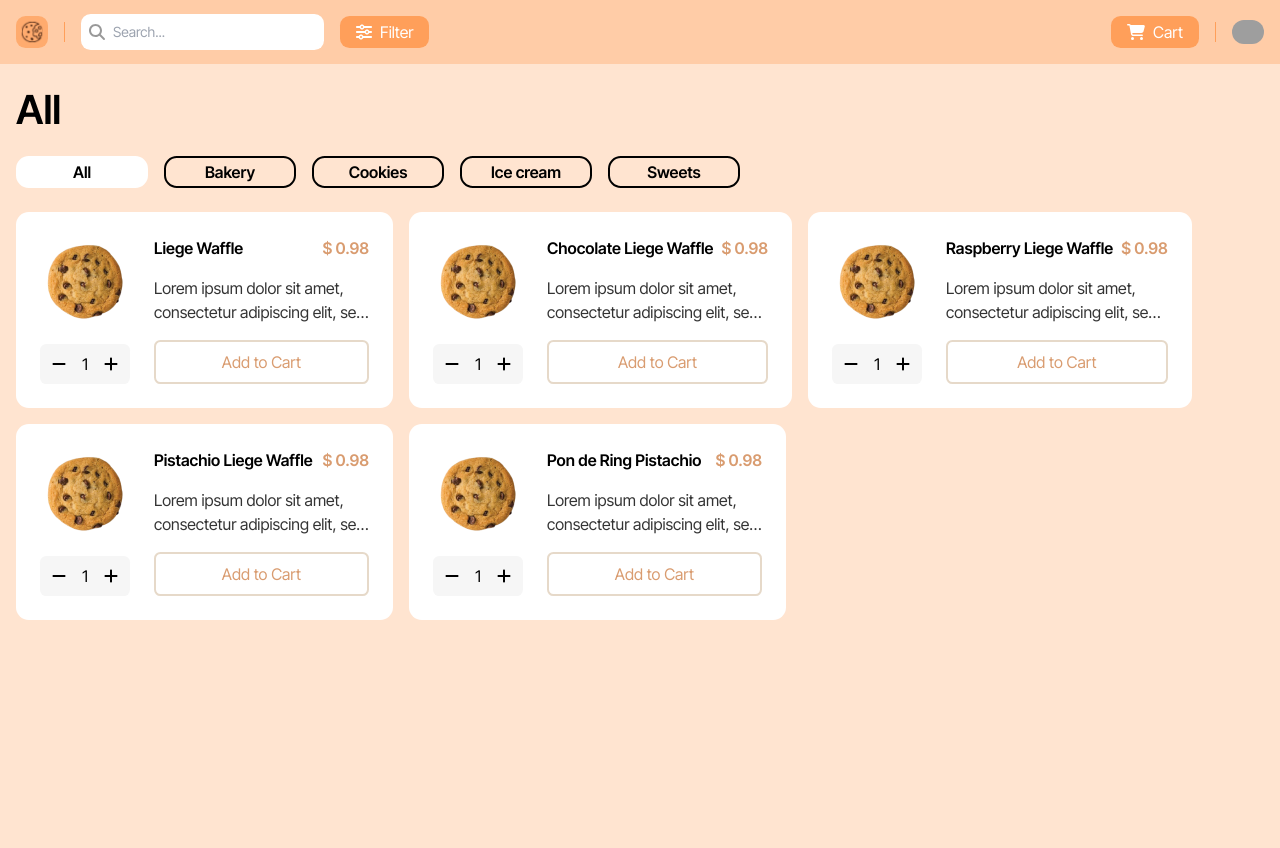
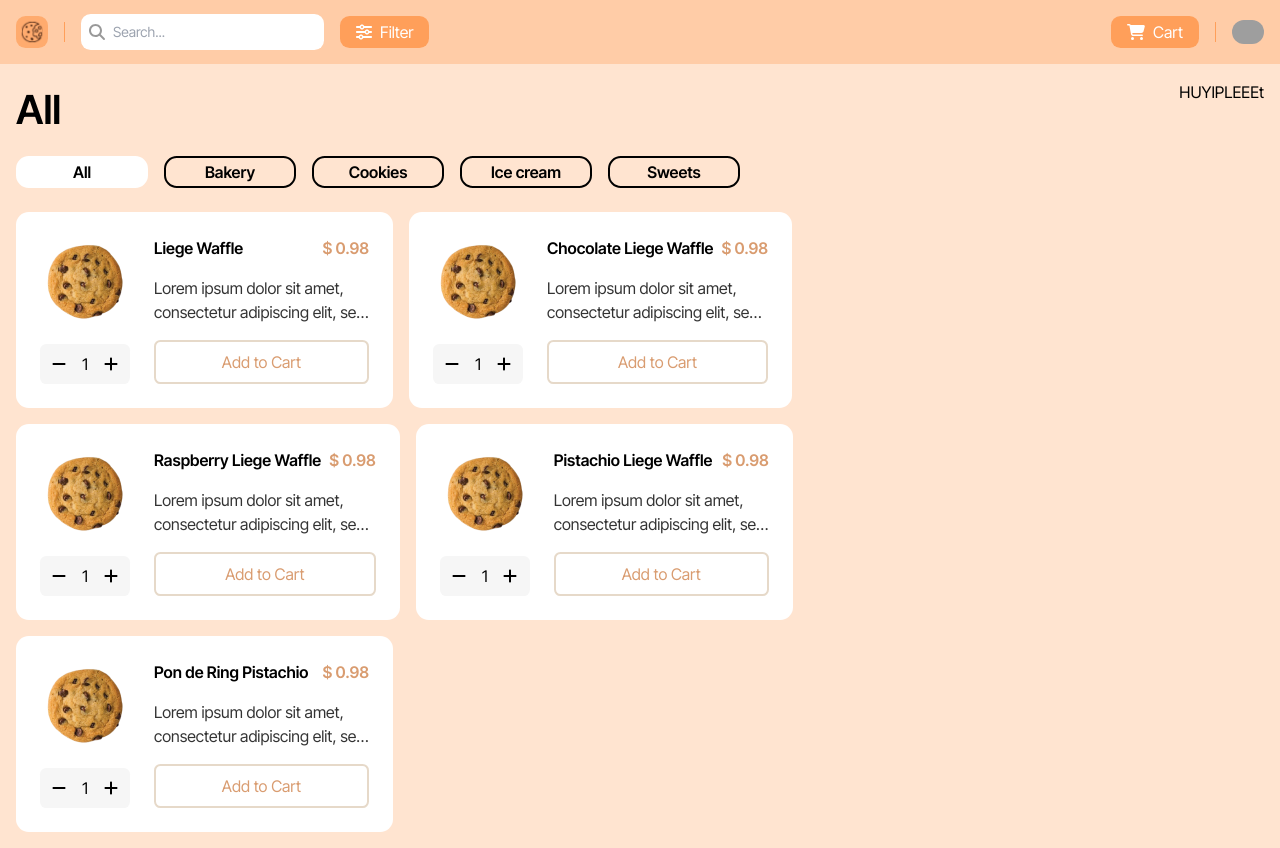
Before and after one commit to IvanWake/cookieStore, a React (Create React App) app: page /home in a window 1280 px wide. Both pictures are taken after a click on the button "Cart". Before the commit the page ends 800 px from the top, so only its background shows below. Built offline with nearby package versions, Linux system fonts and the light colour scheme; no server answers; grey boxes are pictures that could not be loaded.

Commit message:
Addede Cart store-state, implement logic for displaying and hiding Cart, divised main wrapper

```diff
--- /dev/null
+++ b/src/components/Cart/Cart.js
@@ -0,0 +1,5 @@
+const Cart = () => {
+    return <h1>HUYIPLEEEt</h1>;
+}
+
+export default Cart;
--- a/src/components/Layout/Header.js
+++ b/src/components/Layout/Header.js
@@ -1,4 +1,5 @@
 import React, { Fragment, useState } from 'react';
+import { useCart } from '../../store/cart-store';
 import ProfileWrapper from "./ProfileWrapper";
 import { header } from '../../store/styles.js';
 import { FontAwesomeIcon } from '@fortawesome/react-fontawesome';
@@ -8,7 +9,11 @@ import logo from '../../assets/logo.svg';
 const Header = (props) => {
     const [isProfileVisible, setIsProfileVisible] = useState(false);
 
-    const setIsProfileVisibleHandler = () => setIsProfileVisible((prevState) => !prevState);
+    const setIsProfileVisibleHandler = () => setIsProfileVisible(prevState => !prevState);
+
+    const setCartVisibility = useCart(state => state.changeVisibilty);
+    const setIsCartVisible = useCart(state => state.isCartVisible);
+    const setCartVisibilityHandler = () => setCartVisibility(!setIsCartVisible);
 
     return (
         <Fragment>
@@ -25,9 +30,7 @@ const Header = (props) => {
                     </div>
 
                     <div className={header.headerDiv}>
-                        <button className={header.button} id="cart"><FontAwesomeIcon
-                            icon={faCartShopping}/> Cart
-                        </button>
+                        <button className={header.button} id="cart" onClick={setCartVisibilityHandler}><FontAwesomeIcon icon={faCartShopping}/> Cart</button>
                         <div className={header.profile}>
                             <div className={header.hr}></div>
                             <img className={header.profileImage}
--- a/src/components/Layout/Main.js
+++ b/src/components/Layout/Main.js
@@ -1,11 +1,9 @@
-import {main} from '../../store/styles';
+import { main } from '../../store/styles';
 
 const Main = (props) => {
     return (
         <main className={main.main}>
-            <div>
-                {props.children}
-            </div>
+            {props.children}
         </main>
     );
 }
--- /dev/null
+++ b/src/components/Layout/MainWrapper.js
@@ -0,0 +1,7 @@
+import { main } from "../../store/styles";
+
+const MainWrapper = (props) => {
+    return <div className={main.div}>{props.children}</div>;
+}
+
+export default MainWrapper;
--- a/src/pages/Home.js
+++ b/src/pages/Home.js
@@ -1,16 +1,24 @@
 import React, { Fragment } from "react";
+import { useCart } from "../store/cart-store";
 import Header from "../components/Layout/Header";
 import Main from "../components/Layout/Main";
+import MainWrapper from "../components/Layout/MainWrapper";
+import Cart from "../components/Cart/Cart";
 import ProductList from "../components/Product/ProductList";
 import Categories from "../components/Categories/Categories";
 
 const Home = () => {
+    const isCartVisible = useCart(state => state.isCartVisible);
+
     return (
         <Fragment>
             <Header />
             <Main>
-                    <Categories/>
-                    <ProductList/>
+                <MainWrapper>
+                    <Categories />
+                    <ProductList />
+                </MainWrapper>
+                { isCartVisible && <Cart /> }
             </Main>
 
         </Fragment>
--- /dev/null
+++ b/src/store/cart-store.js
@@ -0,0 +1,8 @@
+import { create } from 'zustand';
+
+export const useCart = create(set => ({
+    isCartVisible: false,
+    changeVisibilty: (stateVisibility) => set(state => {
+        return {isCartVisible: stateVisibility};
+    }),
+}))
--- a/src/store/styles.js
+++ b/src/store/styles.js
@@ -29,6 +29,7 @@ export const notFound = {
 
 export const main = {
     main: 'z-10 flex relative mx-auto my-0 max-w-[1400px] p-4 mt-[4rem]',
+    div: 'flex flex-col'
 };
 
 export const products = {
```
Also changed, not shown: src/components/Cart/CartProduct.js (added).
